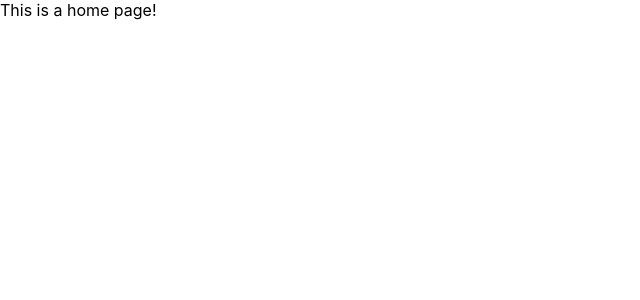
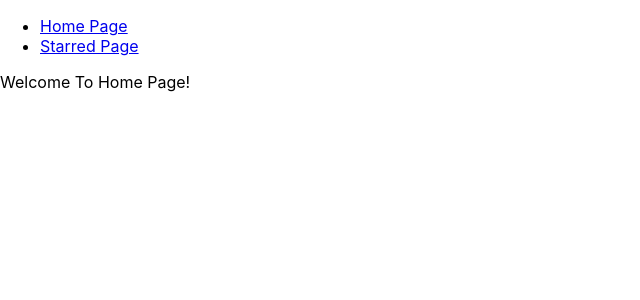
Before and after one commit to Dhrumi-Vakhariya/box-office-app, a React (Create React App) app: page / in a window 1280 px wide. Shown: the top 300 px of the page, without its empty margins (0-640 px from the left). Built offline with nearby package versions, Linux system fonts and the light colour scheme.

Commit message:
Added navbar and created page components

```diff
--- a/src/App.js
+++ b/src/App.js
@@ -1,18 +1,24 @@
 import { BrowserRouter, Route, Switch } from "react-router-dom";
+import AppNavConfig from "./config/AppNavConfig";
+import Home from "./pages/Home";
+import Starred from "./pages/Starred";
 
 function App() {
   return (
+    <div>
       <BrowserRouter>
+        <AppNavConfig />
         <Switch>
           <Route exact path="/">
-          This is a home page!
+            <Home />
           </Route>
           <Route exact path="/starred">
-          This is a starred page!
+            <Starred />
           </Route>
           <Route>Sorry, the page you visited does not exist.</Route>
         </Switch>
       </BrowserRouter>
+    </div>
   );
 }
 
--- /dev/null
+++ b/src/config/AppNavConfig.js
@@ -0,0 +1,28 @@
+import React from "react";
+import { Link } from "react-router-dom";
+
+const AppNavConfig = () => {
+  const LINKS = [
+    {
+      path: "/",
+      title: "Home Page",
+    },
+    {
+      path: "/starred",
+      title: "Starred Page",
+    },
+  ];
+  return (
+    <div>
+      <ul>
+        {LINKS.map(item => (
+          <li key={item.path}>
+            <Link to={item.path}>{item.title}</Link>
+          </li>
+        ))}
+      </ul>
+    </div>
+  );
+};
+
+export default AppNavConfig;
--- /dev/null
+++ b/src/pages/Home.js
@@ -0,0 +1,7 @@
+import React from "react";
+
+const Home = () => {
+  return <div>Welcome To Home Page!</div>;
+};
+
+export default Home;
--- /dev/null
+++ b/src/pages/Starred.js
@@ -0,0 +1,7 @@
+import React from "react";
+
+const Starred = () => {
+  return <div>Welcome To Starred Page!</div>;
+};
+
+export default Starred;
```
Also changed, not shown: .prettierrc.json. Lines whose indentation alone changed are shown as unchanged.
